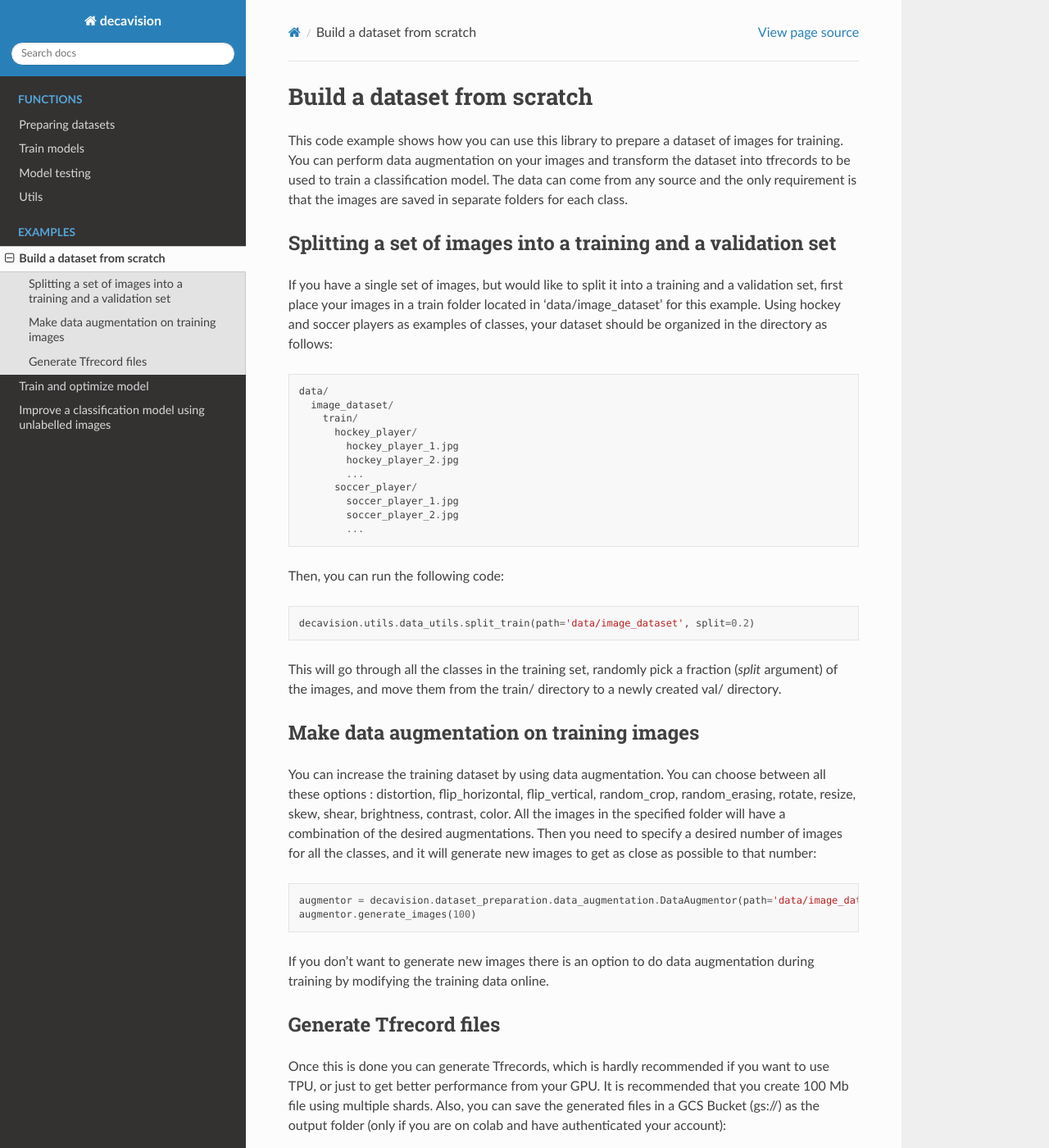
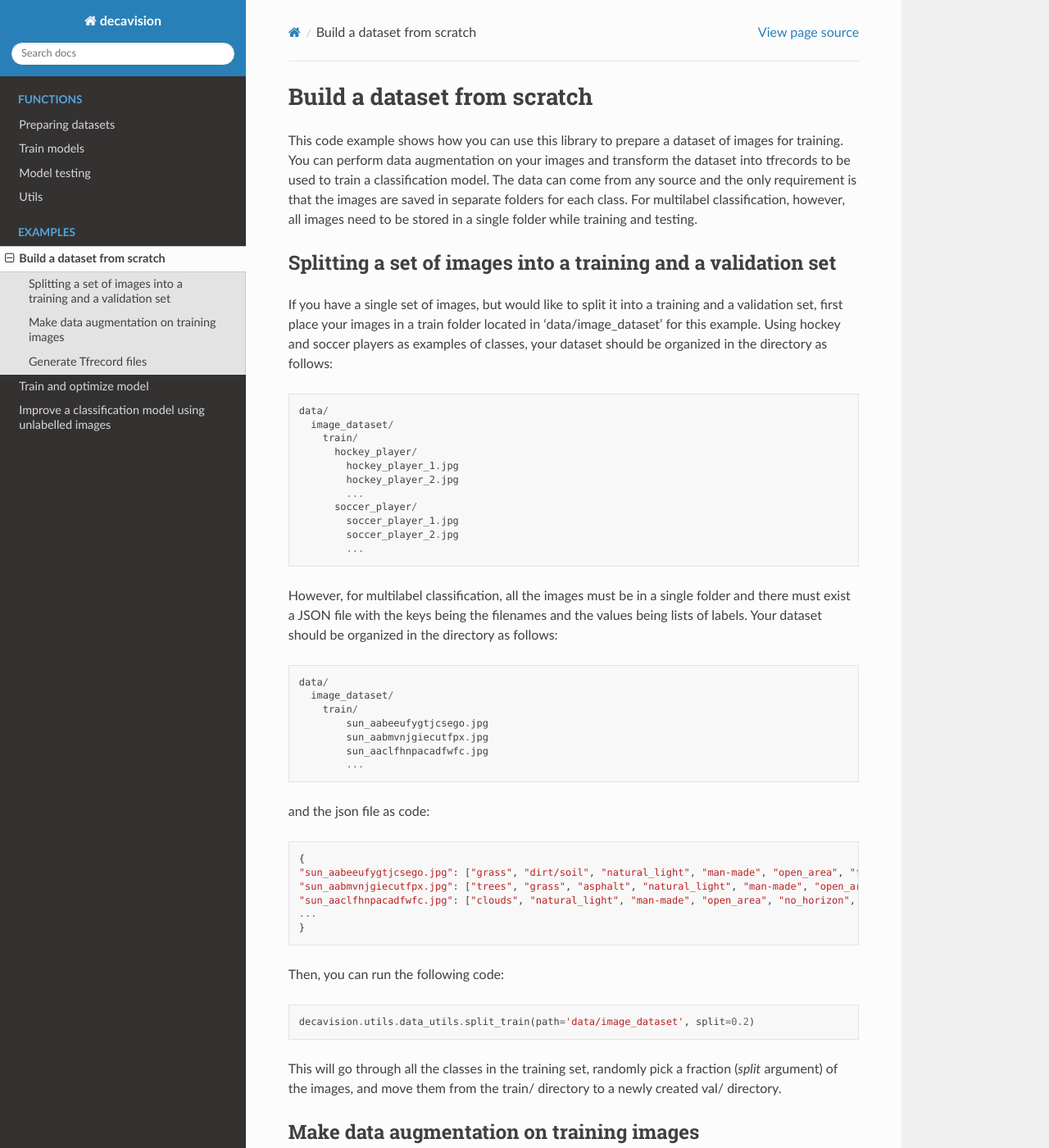
Before and after one commit to Decathlon/decavision, a Sphinx documentation site: the page built from docs/data_example.rst, in a window 1280 px wide and 1400 px high. Shown: the whole window at 82% size. Built offline with Sphinx 7.4.7 and the Read the Docs theme 2.0.0, drawn with Linux system fonts in a browser that asks for light colours.

```diff
--- a/docs/data_example.rst
+++ b/docs/data_example.rst
@@ -3,7 +3,8 @@ Build a dataset from scratch
 
 This code example shows how you can use this library to prepare a dataset of images for training. You can
 perform data augmentation on your images and transform the dataset into tfrecords to be used to train a classification model.
-The data can come from any source and the only requirement is that the images are saved in separate folders for each class.
+The data can come from any source and the only requirement is that the images are saved in separate folders for each class. For
+multilabel classification, however, all images need to be stored in a single folder while training and testing.
 
 
 Splitting a set of images into a training and a validation set
@@ -24,6 +25,27 @@ of classes, your dataset should be organized in the directory as follows::
           soccer_player_1.jpg
           soccer_player_2.jpg
           ...
+
+However, for multilabel classification, all the images must be in a single folder and there must exist a JSON file with the keys
+being the filenames and the values being lists of labels. Your dataset should be organized in the directory as follows::
+
+  data/
+    image_dataset/
+      train/
+          sun_aabeeufygtjcsego.jpg
+          sun_aabmvnjgiecutfpx.jpg
+          sun_aaclfhnpacadfwfc.jpg
+          ...
+
+and the json file as code::
+
+  {
+  "sun_aabeeufygtjcsego.jpg": ["grass", "dirt/soil", "natural_light", "man-made", "open_area", "far-away_horizon", "sky", "barn"],
+  "sun_aabmvnjgiecutfpx.jpg": ["trees", "grass", "asphalt", "natural_light", "man-made", "open_area", "no_horizon", "badminton_court"],
+  "sun_aaclfhnpacadfwfc.jpg": ["clouds", "natural_light", "man-made", "open_area", "no_horizon", "sky", "buildings"],
+  ...
+  }
+
 
 Then, you can run the following code::
 
--- a/docs/index.rst
+++ b/docs/index.rst
@@ -26,6 +26,8 @@ A great way of explaining the library is using an example notebook, which you ca
 The most recent version of this library adds a feature to leverage unlabelled images in order to improve the performance
 of image classifiers. This procedure is called semi-supervised learning (SSL) and is discussed in this `blog post <https://medium.com/decathlondevelopers/improving-performance-of-image-classification-models-using-pretraining-and-a-combination-of-e271c96808d2/>`_.
 The method was also described in a `paper <https://arxiv.org/abs/2108.08362/>`_ and presented at the ACM MMSports 2021 `conference <http://mmsports.multimedia-computing.de/mmsports2021/program.html>`_.
+
+The library has been updated most recently to also include multilabel image classification.
 
 Installation
 =============
--- a/docs/testing.rst
+++ b/docs/testing.rst
@@ -2,8 +2,8 @@ Model testing
 =====================
 
 The following code details the functions and classes that are available to test the performance of a trained model. The model can
-be used to classify images directly or calculate various metrics on a validation/test dataset.
-
+be used to classify images directly or calculate various metrics on a validation/test dataset. Multilabel image classification can
+also be performed using the library with a similar approach.
 
 .. automodule:: decavision.model_testing.testing
    :members:
--- a/docs/train_example.rst
+++ b/docs/train_example.rst
@@ -25,8 +25,10 @@ The training is then done with the following code::
   classifier = decavision.model_training.tfrecords_image_classifier.ImageClassifier(tfrecords_folder='data/tfrecords', batch_size=16, transfer_model='B3')
   classifier.fit()
 
-You can decide the transfer model between Xception, Inception_Resnet, Resnet, the EffcientNet models B0, B3, B5 and B7, and the EfficientNetV2 models V2-S, V2-M and V2-L. Their respective
-sizes and performance metrics can be found in the keras `documentation <https://keras.io/api/applications/>`_. Many of the models use different image sizes so it is better to not resize the images prior to training. The library does it already.
+For multilabel classification, you can specify an additional argument :code:`multilabel=True`. You can decide the transfer model between Xception, Inception_Resnet,
+Resnet, the EffcientNet models B0, B3, B5 and B7, and the EfficientNetV2 models V2-S, V2-M and V2-L. Their respective sizes and performance metrics can be found
+in the keras `documentation <https://keras.io/api/applications/>`_. Many of the models use different image sizes so it is better to not resize the images prior to training.
+The library does it already.
 
 Also, note that on the fly data augmentation is done by default so if you already generated new images manually be sure to set augment to False.
 
```
Also changed, not shown: docs/multilabel_testing_example.rst (added, +66 -0 lines), docs/train.rst (+4 -4 lines), 3 other files.
